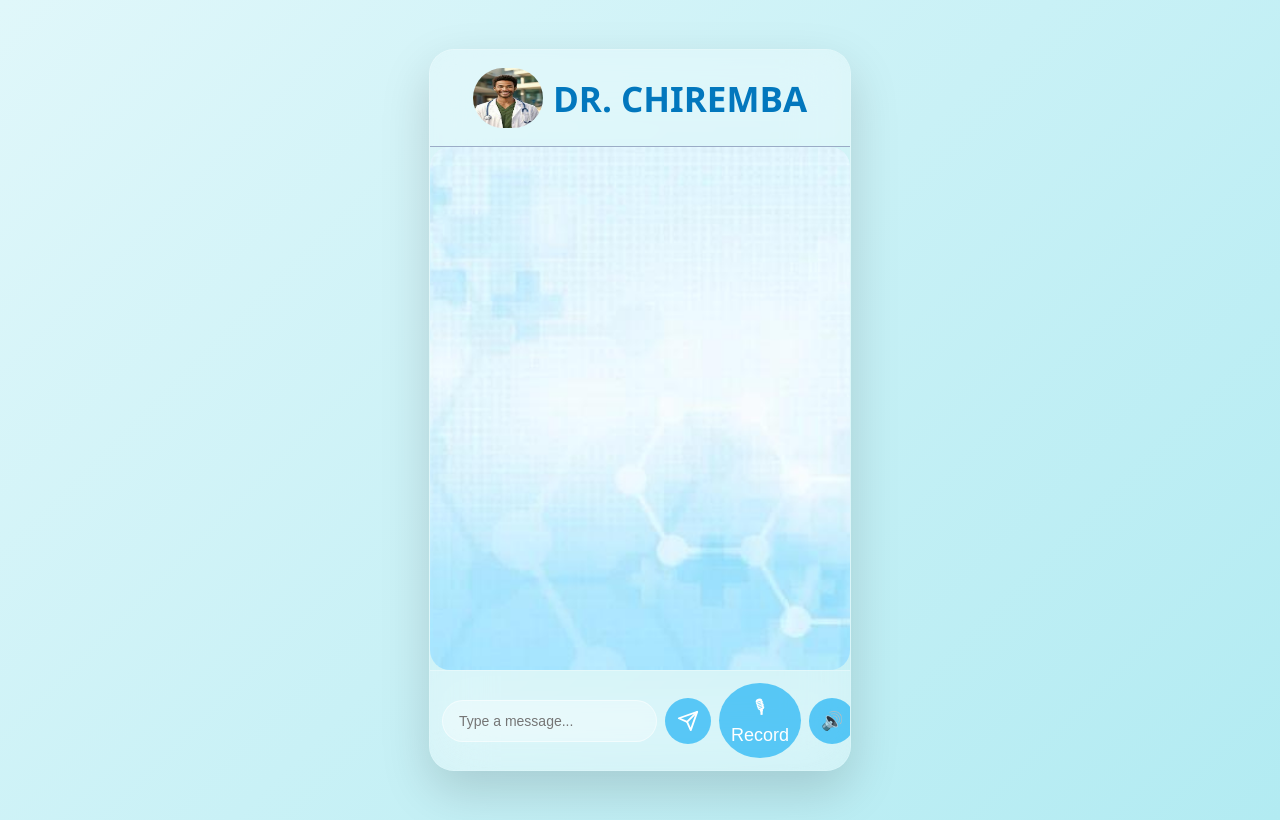
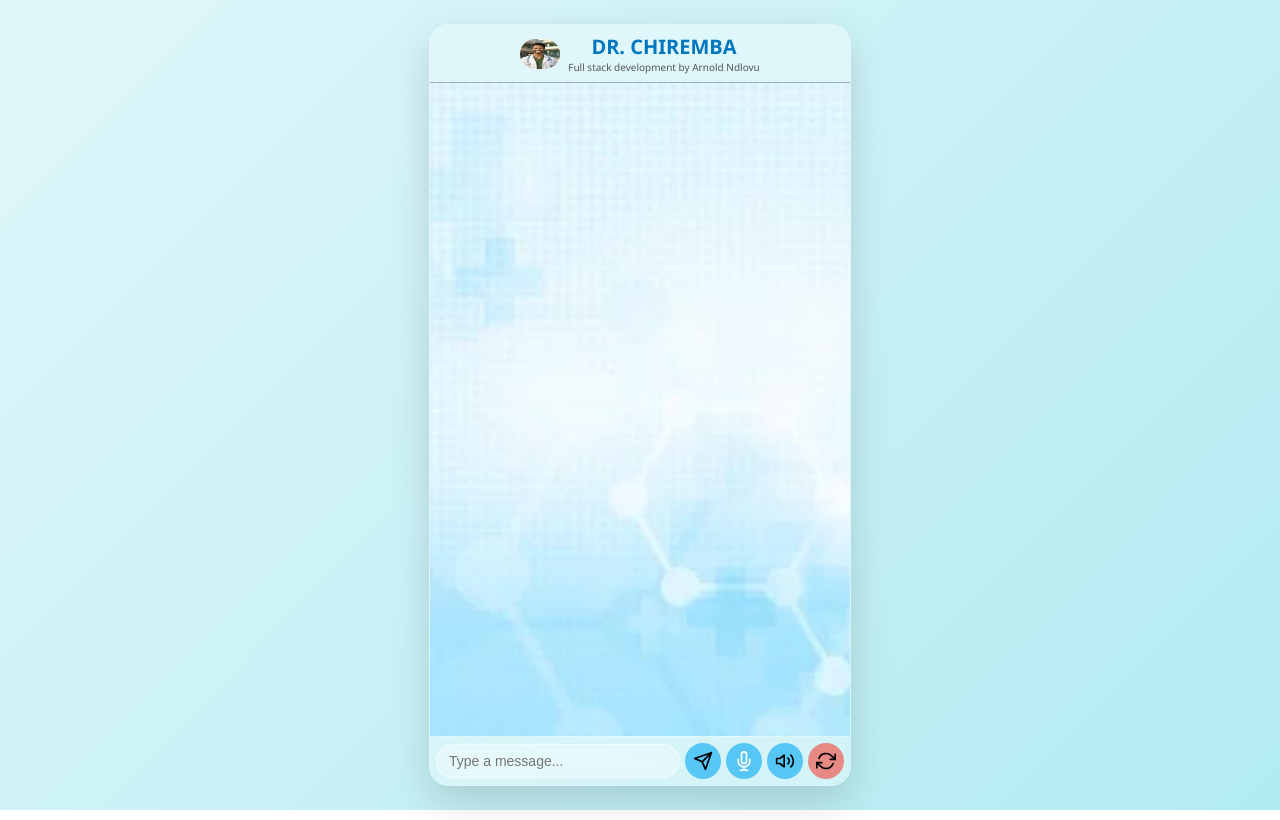
Before and after one commit to Arnold0783/chiremba-ai, a React (Create React App) app: page / in a window 1280 px wide. Built offline with nearby package versions, Linux system fonts and the light colour scheme.

Commit message:
Updated Chat UI and functionalityt

```diff
--- a/src/App.tsx
+++ b/src/App.tsx
@@ -1,6 +1,6 @@
 import React, { useState, useRef, useEffect, KeyboardEvent, ChangeEvent } from "react";
 import axios from "axios";
-import { FiSend, FiMic, FiRefreshCw } from "react-icons/fi";
+import { FiSend, FiMic, FiRefreshCw, FiVolume2, FiVolumeX } from "react-icons/fi";
 
 // Web Speech API
 const SpeechRecognition =
@@ -41,16 +41,25 @@ const App: React.FC = () => {
     try {
       const recognition = new SpeechRecognition();
       recognition.lang = "en-US";
+      recognition.continuous = true;
+      recognition.interimResults = true;
       recognition.start();
       setRecording(true);
       setRecognitionInstance(recognition);
 
       recognition.onresult = (event: { results: SpeechRecognitionResultList }) => {
-        const transcript = event.results[0][0].transcript;
+        let transcript = "";
+        for (let i = event.resultIndex; i < event.results.length; i++) {
+          transcript += event.results[i][0].transcript;
+        }
         setMessage(transcript);
       };
 
-      recognition.onend = () => setRecording(false);
+      recognition.onend = () => {
+        setRecording(false);
+        // auto-restart if still recording
+        if (recognitionInstance) recognition.start();
+      };
     } catch {
       alert("Voice recognition failed. Use Chrome for best results.");
     }
@@ -132,37 +141,38 @@ const App: React.FC = () => {
   return (
     <div style={styles.container}>
       <div style={styles.chatBox}>
-        {/* HEADER */}
-        <div style={styles.header}>
-          <img src="/zim-flag.png" alt="Zimbabwe Flag" style={{ width: 70, height: 60, borderRadius: 40 }} />
-          DR. CHIREMBA
-        </div>
+   {/* HEADER */}
+<div style={styles.header}>
+  <img src="/zim-flag.png" alt="Zimbabwe Flag" style={styles.flag} />
+  <div style={{ display: "flex", flexDirection: "column", alignItems: "center" }}>
+    <span style={{ fontWeight: "bold", fontSize: 20, color: "#0277bd" }}>DR. CHIREMBA</span>
+    <span style={{ fontWeight: "normal", fontSize: 10, color: "#555" }}>
+      Full stack development by Arnold Ndlovu
+    </span>
+  </div>
+</div>
 
         {/* CHAT AREA */}
         <div style={styles.chatArea}>
           {chat.map((msg, idx) => (
-            <div key={idx} style={{ display: "flex", flexDirection: "column", alignItems: msg.sender === "user" ? "flex-end" : "flex-start" }}>
+            <div key={idx} style={{
+              display: "flex",
+              flexDirection: "column",
+              alignItems: msg.sender === "user" ? "flex-end" : "flex-start"
+            }}>
               <span style={{
-                padding: "12px 18px",
-                borderRadius: 25,
+                padding: "10px 14px",
+                borderRadius: 20,
                 maxWidth: "75%",
                 background: msg.sender === "user" ? "linear-gradient(135deg,#0277bd,#81d4fa)" : "linear-gradient(135deg,#6a1b9a,#ab47bc)",
                 color: "#fff",
-                fontSize: 18,
+                fontSize: 15,
                 wordWrap: "break-word",
-                boxShadow: "0 8px 20px rgba(0,0,0,0.1)"
-              }}>
-                {msg.text}
-              </span>
-              {msg.audio && (
-                <span style={{ fontSize: 12, color: "#ffeb3b", marginTop: 2 }}>
-                  🎵 Audio sent & transcript displayed above
-                </span>
-              )}
+                boxShadow: "0 5px 15px rgba(0,0,0,0.1)"
+              }}>{msg.text}</span>
             </div>
           ))}
           {typing && <TypingIndicator />}
-          {recording && <RecordingIndicator />}
           <div ref={chatEndRef} />
         </div>
 
@@ -175,16 +185,15 @@ const App: React.FC = () => {
             placeholder="Type a message..."
             style={styles.input}
           />
-          <button onClick={sendMessage} style={buttonStyle}><FiSend size={22} /></button>
-          <button onClick={toggleRecording} style={buttonStyle}>{recording ? "⏸ Pause" : "🎙 Record"}</button>
-          <button onClick={() => setMute(prev => !prev)} style={buttonStyle}>{mute ? "🔇" : "🔊"}</button>
-          <button onClick={resetConversation} style={{ ...buttonStyle, background: "rgba(244,67,54,0.6)" }}><FiRefreshCw size={22} /></button>
+          <button onClick={sendMessage} style={buttonStyle}><FiSend size={20} /></button>
+          <button onClick={toggleRecording} style={buttonStyle}>
+            <FiMic size={20} color={recording ? "#f44336" : "#fff"} />
+          </button>
+          <button onClick={() => setMute(prev => !prev)} style={buttonStyle}>
+            {mute ? <FiVolumeX size={20} /> : <FiVolume2 size={20} />}
+          </button>
+          <button onClick={resetConversation} style={{ ...buttonStyle, background: "rgba(244,67,54,0.6)" }}><FiRefreshCw size={20} /></button>
         </div>
-
-        <style>{`
-          @keyframes blink {0% { opacity: 0.2; } 20% { opacity: 1; } 100% { opacity: 0.2; }}
-          @keyframes bounce {0% { transform: scaleY(0.3); } 100% { transform: scaleY(1); }}
-        `}</style>
       </div>
     </div>
   );
@@ -199,44 +208,48 @@ const styles: Record<string, React.CSSProperties> = {
     height: "100vh",
     fontFamily: "'Segoe UI', sans-serif",
     background: "linear-gradient(135deg, #e0f7fa, #b2ebf2)",
-    padding: 10
+    padding: 5
   },
   chatBox: {
-    width: 420,
-    height: "90vh",
-    maxHeight: 800,
+    width: "100%",
+    maxWidth: 420,
+    height: "95vh",
     display: "flex",
     flexDirection: "column",
-    borderRadius: 25,
+    borderRadius: 20,
     overflow: "hidden",
-    boxShadow: "0 20px 50px rgba(0,0,0,0.15)",
+    boxShadow: "0 15px 40px rgba(0,0,0,0.15)",
     background: "rgba(255,255,255,0.15)",
-    backdropFilter: "blur(30px)",
-    WebkitBackdropFilter: "blur(30px)",
+    backdropFilter: "blur(25px)",
+    WebkitBackdropFilter: "blur(25px)",
     border: "1px solid rgba(255,255,255,0.3)"
   },
   header: {
-    padding: 18,
     display: "flex",
     alignItems: "center",
     justifyContent: "center",
-    gap: 10,
+    gap: 8,
     fontWeight: "bold",
-    fontSize: 35,
+    fontSize: 20,
     color: "#0277bd",
+    padding: 8,
     background: "rgba(224,247,250,0.6)",
-    backdropFilter: "blur(10px)",
-    WebkitBackdropFilter: "blur(10px)",
+    backdropFilter: "blur(8px)",
+    WebkitBackdropFilter: "blur(8px)",
     borderBottom: "1px solid rgba(2,1,82,0.3)"
+  },
+  flag: {
+    width: 40,
+    height: 30,
+    borderRadius: 20
   },
   chatArea: {
     flex: 1,
-    padding: 12,
+    padding: 6,
     display: "flex",
     flexDirection: "column",
     overflowY: "auto",
-    gap: 8,
-    borderRadius: 20,
+    gap: 6,
     backgroundImage: "url('/chat-bg.png')",
     backgroundSize: "cover",
     backgroundPosition: "center",
@@ -245,17 +258,17 @@ const styles: Record<string, React.CSSProperties> = {
   inputArea: {
     display: "flex",
     alignItems: "center",
-    padding: 12,
+    padding: 6,
     borderTop: "1px solid rgba(255,255,255,0.3)",
     background: "rgba(255,255,255,0.15)",
-    backdropFilter: "blur(25px)",
-    WebkitBackdropFilter: "blur(25px)",
-    gap: 8
+    backdropFilter: "blur(20px)",
+    WebkitBackdropFilter: "blur(20px)",
+    gap: 5
   },
   input: {
     flex: 1,
-    padding: "12px 16px",
-    borderRadius: 30,
+    padding: "8px 12px",
+    borderRadius: 20,
     border: "1px solid rgba(255,255,255,0.5)",
     fontSize: 14,
     outline: "none",
@@ -267,7 +280,7 @@ const styles: Record<string, React.CSSProperties> = {
 };
 
 const buttonStyle: React.CSSProperties = {
-  padding: 12,
+  padding: 8,
   borderRadius: "50%",
   background: "rgba(3,169,244,0.6)",
   border: "none",
@@ -275,40 +288,20 @@ const buttonStyle: React.CSSProperties = {
   display: "flex",
   alignItems: "center",
   justifyContent: "center",
-  color: "#fff",
-  fontSize: 18
 };
 
 // Typing indicator
 const TypingIndicator: React.FC = () => (
   <div style={{ display: "flex", justifyContent: "flex-start" }}>
     <span style={{
-      padding: "8px 14px",
-      borderRadius: 20,
+      padding: "4px 10px",
+      borderRadius: 15,
       background: "rgba(77,12,126,0.25)",
       color: "#f8fbfc",
-      fontSize: 18,
+      fontSize: 12,
       animation: "blink 1.2s infinite"
     }}>Dr. Chiremba is typing...</span>
   </div>
 );
 
-// Recording indicator with animated bars
-const RecordingIndicator: React.FC = () => (
-  <div style={{ display: "flex", alignItems: "center", marginTop: 4, gap: 6 }}>
-    <span style={{ color: "red", fontWeight: "bold", animation: "blink 1s infinite" }}>● Recording...</span>
-    <div style={{ display: "flex", alignItems: "flex-end", gap: 2, height: 20 }}>
-      {[...Array(5)].map((_, i) => (
-        <div key={i} style={{
-          width: 4,
-          backgroundColor: "red",
-          animation: `bounce 0.5s ${i*0.1}s infinite alternate`,
-          borderRadius: 2,
-          height: 4
-        }} />
-      ))}
-    </div>
-  </div>
-);
-
 export default App;
```
